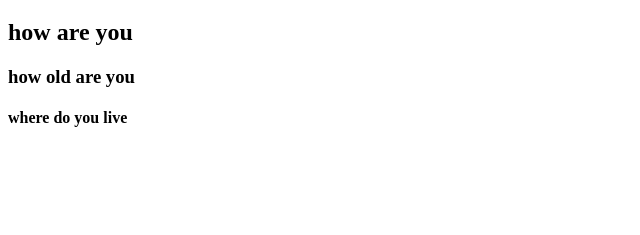
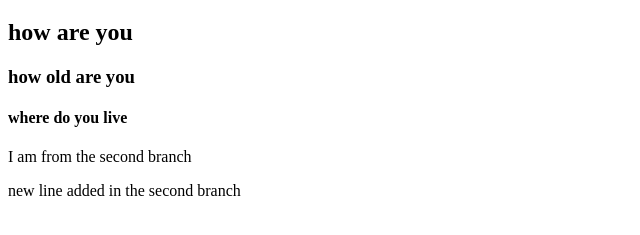
Before and after one commit to tajinchoudhury/freshiewebsite, a plain HTML site: page index.htm in a window 1280 px wide. Shown: the part 61-296 px from the top of the page, without its empty margins (0-640 px from the left). Drawn offline with Linux system fonts and the light colour scheme.

Commit message:
ading second branch lines

```diff
--- a/index.htm
+++ b/index.htm
@@ -11,7 +11,8 @@
     <h2> how are you</h2>
     <h3>how old are you</h3>
     <h4>where do you live</h4>
+    <p>I am from the second branch</p>
+    <p>new line added in the second branch</p>
     <img src="flag_spain.png" alt="flag_spain>
-
 </body>
-</html>
+</html>git
```
